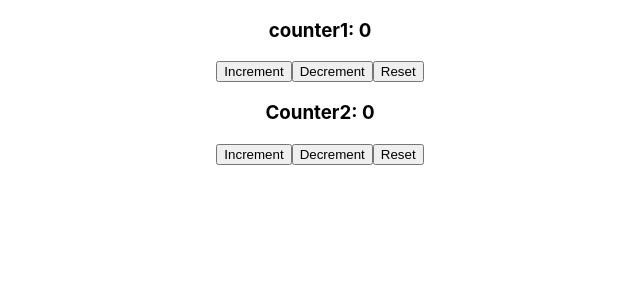
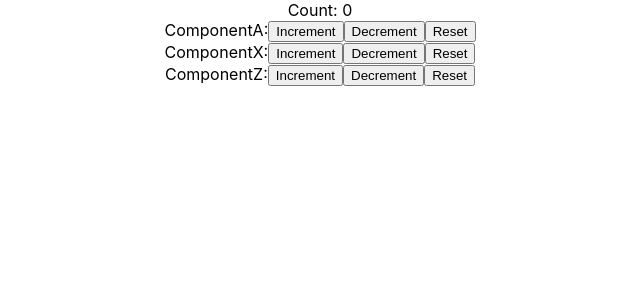
Before and after one commit to ProvaPaul/-ReactJS-Learning, a React (Create React App) app: page / in a window 1280 px wide. Shown: the top 300 px of the page, without its empty margins (320-960 px from the left). Built offline with nearby package versions, Linux system fonts and the light colour scheme.

Commit message:
multiple component handle the global state

```diff
--- a/src/App.js
+++ b/src/App.js
@@ -26,10 +26,37 @@
 import MyCounter1 from './components/UseReducerPractice/MyCounter1';
 import MyCounter2 from './components/UseReducerPractice/MyCounter2';
 import MyCounter3 from './components/UseReducerPractice/MyCounter3';
+import React, { Component, useReducer } from 'react';
+
+import ComponentA from './components/UseContextWithReducer/ComponentA'
+import ComponentX from './components/UseContextWithReducer/ComponentX'
+import ComponentZ from './components/UseContextWithReducer/ComponentZ'
+// for understanding useState and useReducer
+
+export const CountContext = React.createContext()
+const initialState=0;
+const reducer=(state,action)=>{
+    switch(action){
+        case 'increment':
+            return state+1
+        case 'decrement':
+            return state-1
+        case 'reset':
+            return initialState
+        default:
+            return state
+    }
+}
 
 function App() {
+  const [count,dispatch]=useReducer(reducer,initialState)
   return (
-    <div className="App">
+    <CountContext.Provider value={{ countState: count, countDispatch: dispatch }}>
+      <div className="App">
+      Count: {count}
+      <ComponentA/>
+      <ComponentX/>
+      <ComponentZ/>
       {/* <Demo name="putu" country="BD"/>
       <Demo name="cutu" country="BD"/>
       <Demo name="eutu" country="BD"/>
@@ -64,9 +91,11 @@
 
       {/* <MyCounter1/> */}
       {/* <MyCounter2/> */}
-      <MyCounter3/>
+      {/* <MyCounter3/> */}
 
       </div>
+    </CountContext.Provider>
+
   );
 }
 
--- /dev/null
+++ b/src/components/UseContextWithReducer/ComponentA.js
@@ -0,0 +1,14 @@
+import React, { useContext } from 'react'
+import { CountContext } from '../../App'
+
+export default function ComponentA() {
+    const countContext=   useContext(CountContext)
+  return (
+    <div>
+        ComponentA:
+        <button onClick={()=>countContext.countDispatch('increment')}>Increment</button>
+        <button onClick={()=>countContext.countDispatch('decrement')}>Decrement</button>
+        <button onClick={()=>countContext.countDispatch('reset')}>Reset</button>
+    </div>
+  )
+}
--- /dev/null
+++ b/src/components/UseContextWithReducer/ComponentX.js
@@ -0,0 +1,14 @@
+import React, { useContext } from 'react'
+import { CountContext } from '../../App'
+
+export default function ComponentX() {
+    const countContext=   useContext(CountContext)
+  return (
+    <div>
+        ComponentX:
+        <button onClick={()=>countContext.countDispatch('increment')}>Increment</button>
+        <button onClick={()=>countContext.countDispatch('decrement')}>Decrement</button>
+        <button onClick={()=>countContext.countDispatch('reset')}>Reset</button>
+    </div>
+  )
+}
--- /dev/null
+++ b/src/components/UseContextWithReducer/ComponentZ.js
@@ -0,0 +1,14 @@
+import React, { useContext } from 'react'
+import { CountContext } from '../../App'
+
+export default function ComponentZ() {
+    const countContext=   useContext(CountContext)
+  return (
+    <div>
+        ComponentZ:
+        <button onClick={()=>countContext.countDispatch('increment')}>Increment</button>
+        <button onClick={()=>countContext.countDispatch('decrement')}>Decrement</button>
+        <button onClick={()=>countContext.countDispatch('reset')}>Reset</button>
+    </div>
+  )
+}
```
